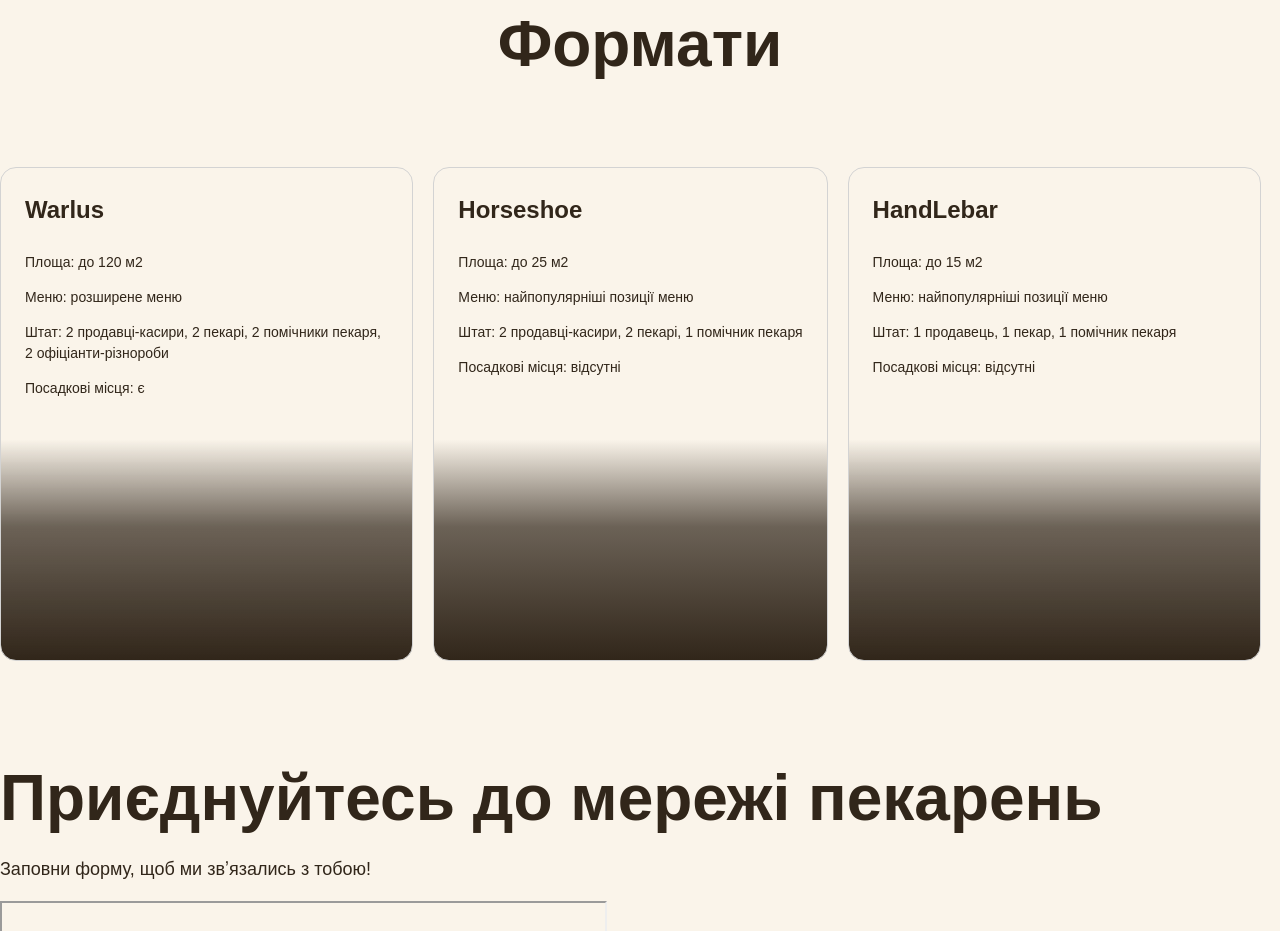
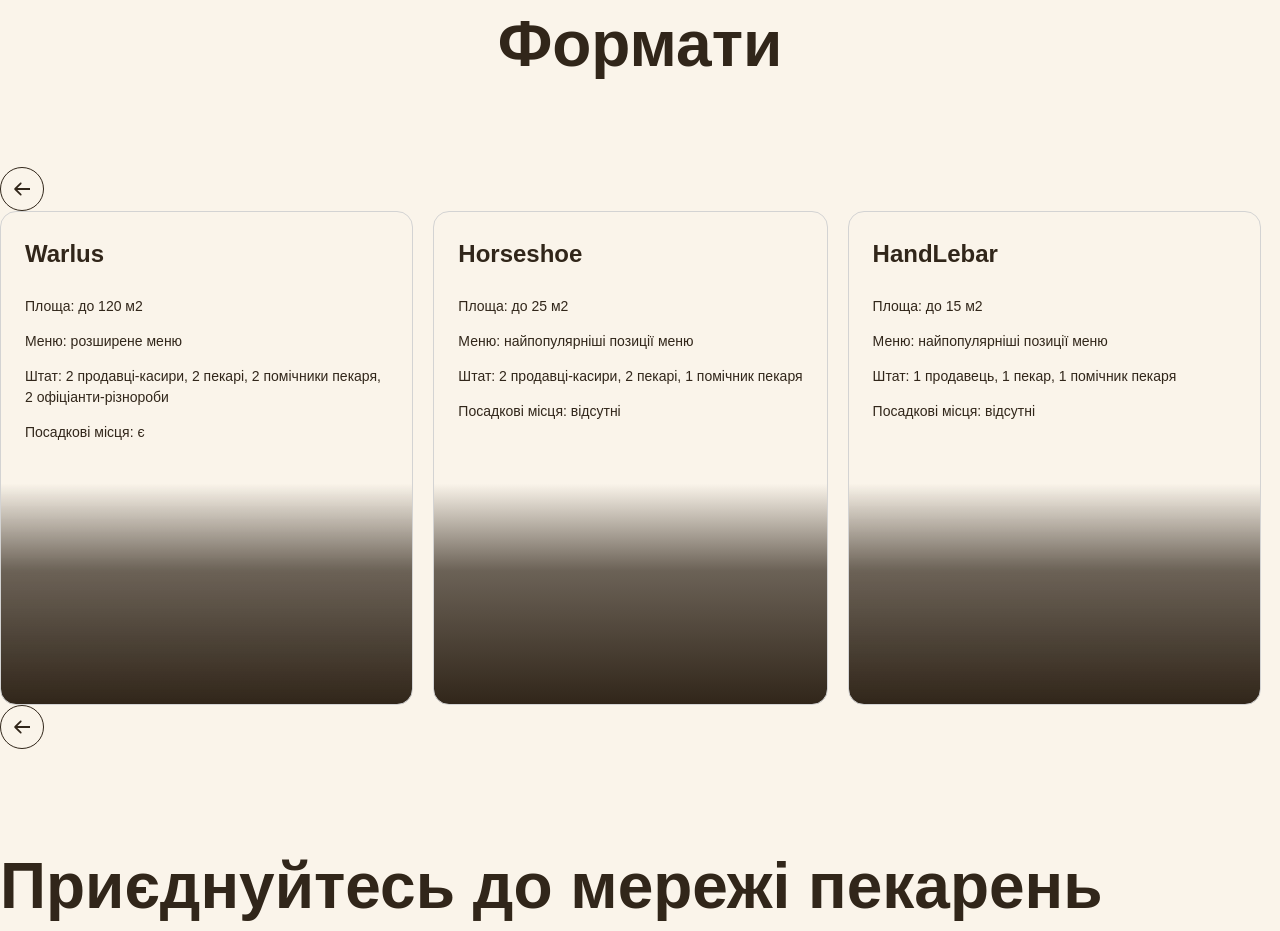
Before and after one commit to DmytroRylov/genius-test, a plain HTML site: page index.html in a window 1280 px wide. Shown: the part 3102-4033 px from the top of the page. Drawn offline with Linux system fonts and the light colour scheme; grey boxes are pictures that could not be loaded.

Commit message:
Modul 10

```diff
--- a/css/styles.css
+++ b/css/styles.css
@@ -284,6 +284,27 @@
   font-weight: 300;
 }
 
+/* Carousel */
+
+.carousel-button {
+  display: flex;
+  align-items: center;
+  justify-content: center;
+  width: 44px;
+  height: 44px;
+  padding: 0;
+  background-color: transparent;
+  border-radius: 50%;
+  fill: var(--color-primary-dark);
+  border: 1px solid var(--color-primary-dark);
+  cursor: pointer;
+}
+
+.carousel-button:hover {
+  background-color: var(--color-primary-dark);
+  fill: var(--color-primary-lite);
+}
+
 /* Contact section */
 .contact-title {
   margin-bottom: 16px;
@@ -301,6 +322,15 @@
   color: var(--color-brand-normal);
 }
 
+.address-icon {
+  fill: var(--color-primary-lite);
+  /* stroke: #465929;  обводка іконок*/
+}
+
+.address-icon:hover {
+  fill: var(--color-brand-normal);
+}
+
 .address-copyright {
   font-size: 14px;
 }
--- a/index.html
+++ b/index.html
@@ -113,6 +113,11 @@
       <section class="section" id="format-section">
         <div class="container">
           <h2 class="formats-title section-title centred">Формати</h2>
+          <button class="carousel-button" type="button">
+            <svg width="16" height="16">
+            <use href="./img/icons.svg#icon-arrow"></use>
+            </svg>
+          </button>
           <ul class="format-list">
             <li class="format-item">
               <article class="format-card">
@@ -149,6 +154,11 @@
               </article class="format-card">
             </li>
           </ul>
+          <button class="carousel-button" type="button">
+            <svg width="16" height="16">
+            <use href="./img/icons.svg#icon-arrow"></use>
+            </svg>
+          </button>
         </div>
       </section>
       <section class="section" id="contact-section">
@@ -205,12 +215,16 @@
             </li>
             <li>
               <a href="#">
-                <!-- facebook icon -->
+                <svg class="address-icon" width="32" height="32">
+                  <use href="./img/icons.svg#icon-facebook"></use>
+                </svg>
               </a>
             </li>
             <li>
               <a href="#">
-                <!-- instagram icon -->
+                <svg class="address-icon" width="32" height="32">
+                  <use href="./img/icons.svg#icon-instagram"></use>
+                </svg>
               </a>
             </li>
           </ul>
```
Also changed, not shown: img/Arrow 1.svg (added), img/icons.svg (added).
